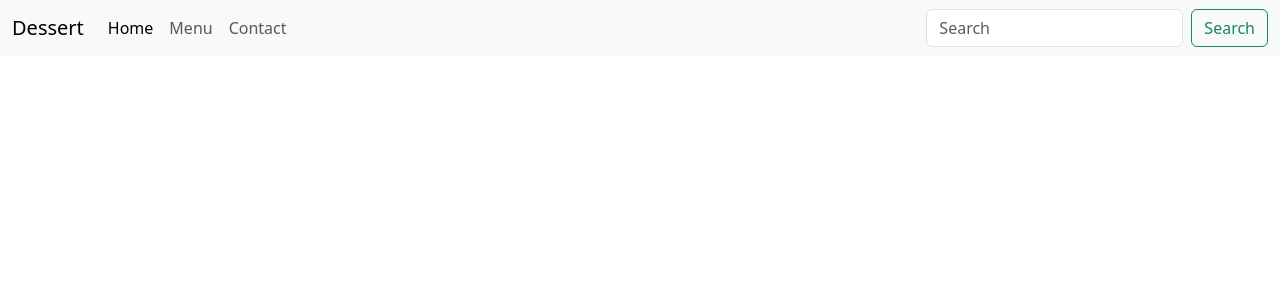
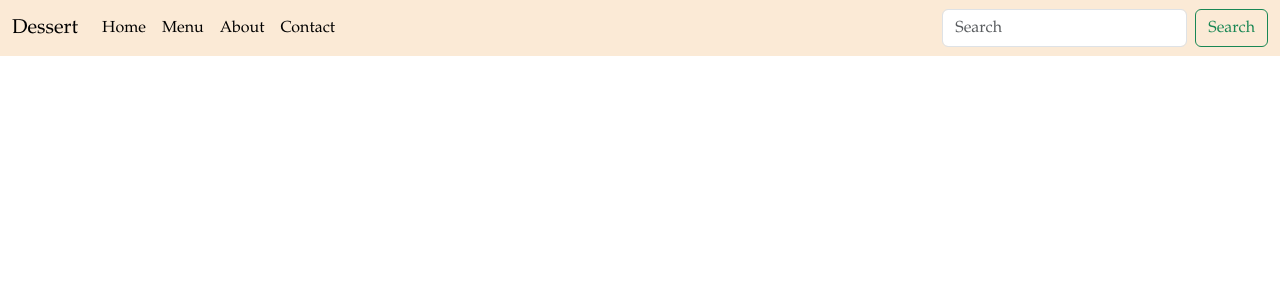
Before and after one commit to deavera/projectAkhirPWD, a PHP site: page /Home.php in a window 1280 px wide. Shown: the top 300 px of the page. Run offline with PHP 8.4, Linux system fonts and the light colour scheme.

Commit message:
add
Co-authored-by: Copilot <copilot@github.com>

```diff
--- a/Home.php
+++ b/Home.php
@@ -4,10 +4,11 @@
     <meta charset="utf-8">
     <meta name="viewport" content="width=device-width, initial-scale=1">
     <title>Dessert</title>
+    <link rel="stylesheet" href="ubah.css">
     <link href="https://cdn.jsdelivr.net/npm/bootstrap@5.3.8/dist/css/bootstrap.min.css" rel="stylesheet" integrity="sha384-sRIl4kxILFvY47J16cr9ZwB07vP4J8+LH7qKQnuqkuIAvNWLzeN8tE5YBujZqJLB" crossorigin="anonymous">
   </head>
   <body>
-    <nav class="navbar navbar-expand-lg bg-body-tertiary">
+  <nav class="navbar navbar-expand-lg">
     <div class="container-fluid">
       <a class="navbar-brand" href="#">Dessert</a>
       <button class="navbar-toggler" type="button" data-bs-toggle="collapse" data-bs-target="#navbarScroll" aria-controls="navbarScroll" aria-expanded="false" aria-label="Toggle navigation">
@@ -19,12 +20,18 @@
             <a class="nav-link active" aria-current="page" href="#">Home</a>
           </li>
           <li class="nav-item">
-          <a class="nav-link" href="#">Menu</a>
+            <a class="nav-link active" aria-current="page" href="#">Menu</a>
           </li>
           <li class="nav-item">
-          <a class="nav-link" href="#">Contact</a>
+            <a class="nav-link active" aria-current="page" href="#">About</a>
+          </li>
+          <li class="nav-item">
+            <a class="nav-link active" aria-current="page" href="#">Contact</a>
+          </li>
         </ul>
         <form class="d-flex" role="search">
+
+
           <input class="form-control me-2" type="search" placeholder="Search" aria-label="Search"/>
           <button class="btn btn-outline-success" type="submit">Search</button>
         </form>
--- /dev/null
+++ b/ubah.css
@@ -0,0 +1,5 @@
+.navbar {
+    background-color: #FBEAD6;
+    color: #C87D87;
+    font-family: garamond, serif;
+}
```
Lines whose indentation alone changed are shown as unchanged.
